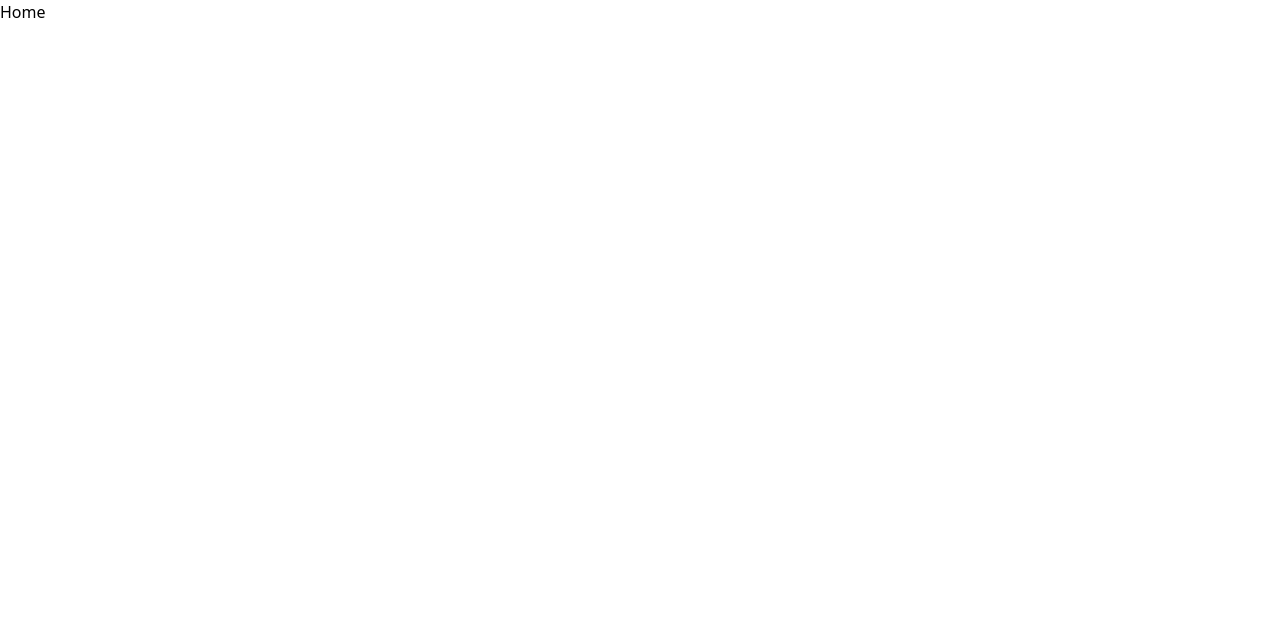
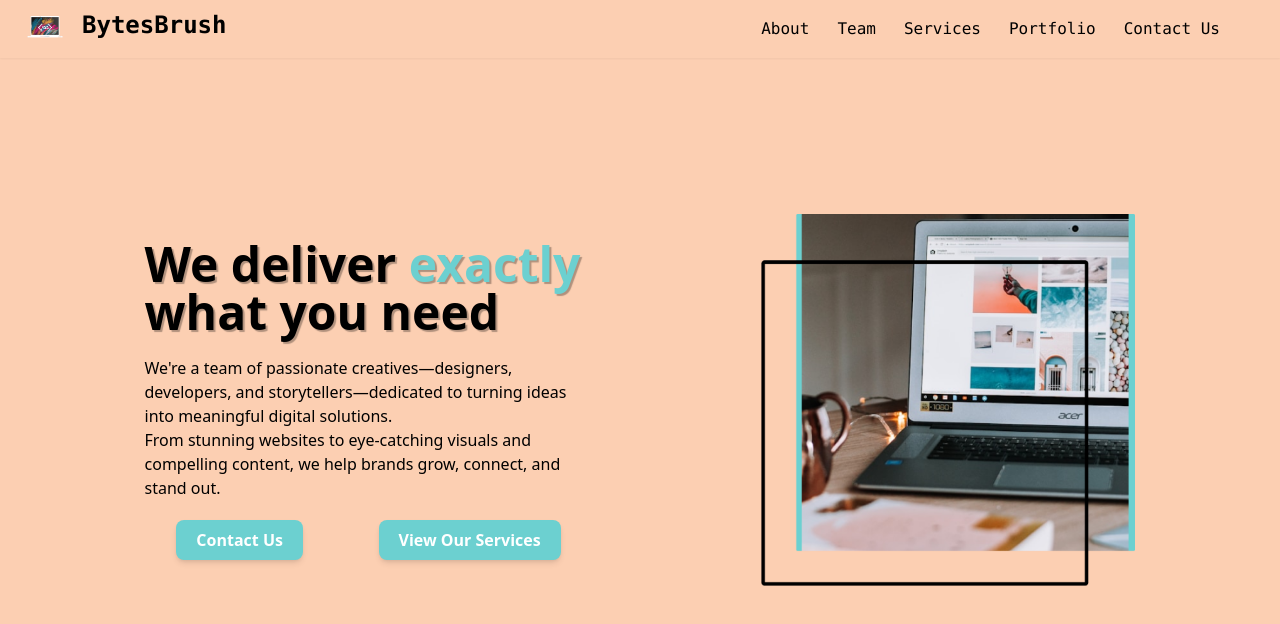
Before and after one commit to HaswanthTamil/BytesBrush, a Next.js app: page / in a window 1280 px wide. Shown: the top 624 px of the page. Built offline with nearby package versions, Linux system fonts and the light colour scheme.

Commit message:
Create Home page

```diff
--- a/src/app/layout.tsx
+++ b/src/app/layout.tsx
@@ -1,21 +1,27 @@
 // /app/layout.tsx
 
-import type { Metadata } from "next";
-import "@/styles/globals.css";
+import type { Metadata } from "next"
+import "@/styles/globals.css"
+import Header from "@/components/Header"
 
 export const metadata: Metadata = {
   title: "BytesBrush",
   description: "Meet the team",
-};
+}
 
 export default function RootLayout({
   children,
 }: Readonly<{
-  children: React.ReactNode;
+  children: React.ReactNode
 }>) {
   return (
     <html lang="en">
-      <body>{children}</body>
+      <body>
+        <header>
+          <Header />
+        </header>
+        {children}
+      </body>
     </html>
-  );
+  )
 }
--- a/src/app/page.tsx
+++ b/src/app/page.tsx
@@ -1,9 +1,47 @@
 // /app/page.tsx
+
+import Image from "next/image"
 
 export default function Home() {
   return (
     <>
-      <div>Home</div>
+      <div className="bg-[var(--peach)] w-full min-h-screen px-4 py-12 flex flex-col md:flex-row justify-center md:justify-evenly items-center gap-10 text-center md:text-left">
+        <div className="max-w-md flex flex-col items-center md:items-start">
+          <h2
+            className="text-4xl sm:text-5xl font-semibold"
+            style={{ textShadow: "2px 2px 1px rgba(0,0,0,0.3)" }}
+          >
+            We deliver <span className="text-[var(--cyan)]">exactly</span> what
+            you need
+          </h2>
+          <p className="font-thin mt-5 text-sm sm:text-base">
+            We&#39;re a team of passionate creatives—designers, developers, and
+            storytellers—dedicated to turning ideas into meaningful digital
+            solutions.
+            <br />
+            From stunning websites to eye-catching visuals and compelling
+            content, we help brands grow, connect, and stand out.
+          </p>
+          <div className="flex flex-col sm:flex-row w-full justify-center items-center md:justify-around gap-3 mt-5">
+            <button className="btn-shine hover:-translate-y-1 transition-transform duration-200 ease-out bg-[var(--cyan)] px-5 py-2 rounded-lg text-white font-semibold shadow-md">
+              Contact Us
+            </button>
+            <button className="btn-shine hover:-translate-y-1 transition-transform duration-200 ease-out bg-[var(--cyan)] px-5 py-2 rounded-lg text-white font-semibold shadow-md">
+              View Our Services
+            </button>
+          </div>
+        </div>
+
+        <div className="w-[80%] md:w-[30%] max-w-xs sm:max-w-sm md:max-w-md">
+          <Image
+            src="/home_image.png"
+            alt="home_image"
+            width={300}
+            height={300}
+            className="w-full h-auto"
+          />
+        </div>
+      </div>
     </>
-  );
+  )
 }
--- /dev/null
+++ b/src/components/Header.tsx
@@ -0,0 +1,44 @@
+// /components/Header/tsx
+
+import Image from "next/image"
+import Link from "next/link"
+
+const Header = () => {
+  return (
+    <>
+      <div className="fixed top-0 left-0 right-0 bg-[var(--peach)] flex flex-row items-center justify-between shadow-xs font-mono">
+        <Link href="/">
+          <div className="flex flex-row items-center px-5 py-1 gap-3 hover:translate-x-3 transition-all duration-300 ease-out">
+            <Image src="/logo.png" alt="BytesBrush" width={50} height={50} />
+            <h1 className="font-semibold text-2xl -mt-2">BytesBrush</h1>
+          </div>
+        </Link>
+        <div className="flex flex-row items-center gap-7 py-1 px-15">
+          {[
+            { href: "/about", label: "About" },
+            { href: "/team", label: "Team" },
+            { href: "/services", label: "Services" },
+            { href: "/portfolio", label: "Portfolio" },
+            { href: "/contact", label: "Contact Us" },
+          ].map(({ href, label }) => (
+            <Link
+              key={href}
+              href={href}
+              className="relative group overflow-hidden"
+            >
+              <span className="inline-block transition-transform duration-200 group-hover:-translate-y-1">
+                {label}
+              </span>
+              <span
+                className="absolute left-0 bottom-0 w-0 bg-current transition-all duration-300 group-hover:w-full rounded-full"
+                style={{ height: "0.10rem" }}
+              ></span>
+            </Link>
+          ))}
+        </div>
+      </div>
+    </>
+  )
+}
+
+export default Header
--- a/src/styles/globals.css
+++ b/src/styles/globals.css
@@ -1,3 +1,44 @@
 /* /styles/globals.css */
 
 @import "tailwindcss";
+
+:root {
+    --peach: #FCCFB2;
+    --pink: #FFCADA;
+    --cyan: #6CD0D0;
+    --lime: #B1DDC9;
+}
+
+.btn-shine {
+  position: relative;
+  overflow: hidden;
+}
+
+.btn-shine::before {
+  content: '';
+  position: absolute;
+  top: 0;
+  left: -75%;
+  width: 50%;
+  height: 100%;
+  background: linear-gradient(
+    120deg,
+    rgba(255, 255, 255, 0) 0%,
+    rgba(255, 255, 255, 0.4) 50%,
+    rgba(255, 255, 255, 0) 100%
+  );
+  transform: skewX(-20deg);
+}
+
+.btn-shine:hover::before {
+  animation: shine 0.75s ease-out;
+}
+
+@keyframes shine {
+  0% {
+    left: -75%;
+  }
+  100% {
+    left: 125%;
+  }
+}
--- a/tailwind.config.ts
+++ b/tailwind.config.ts
@@ -6,7 +6,11 @@ module.exports = {
     "./components/**/*.{js,ts,jsx,tsx}",
   ],
   theme: {
-    extend: {},
+    extend: {
+      fontFamily: {
+        poppins: ["var(--font-poppins)"],
+      },
+    },
   },
   plugins: [],
-};
+}
```
Also changed, not shown: public/home_image.png (added), public/logo.png (added).
